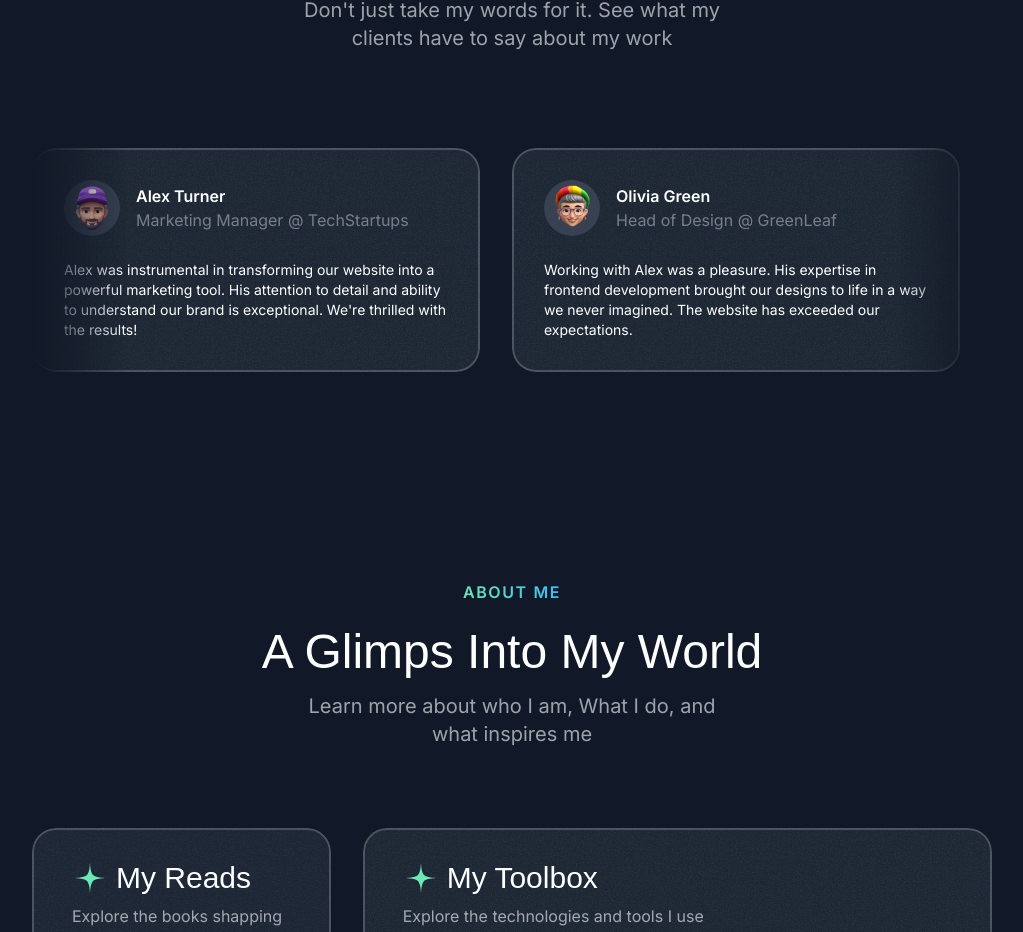
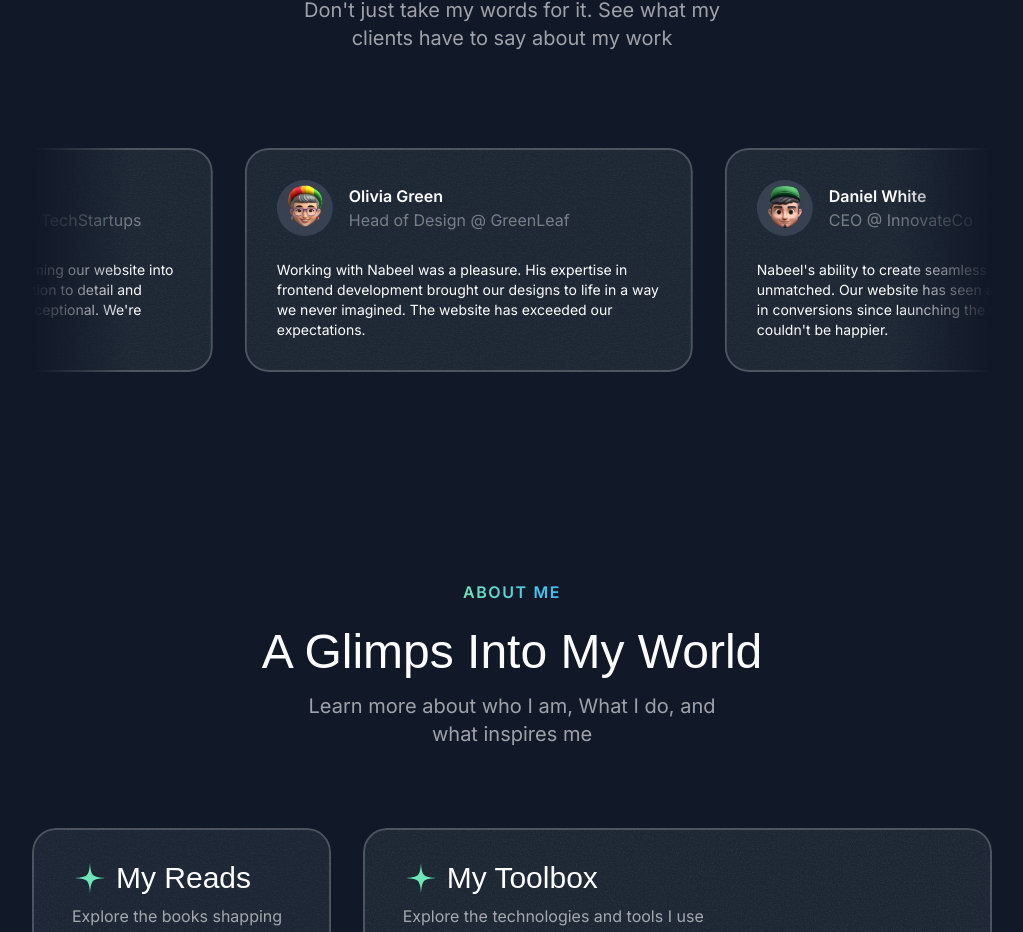
Before and after one commit to NaK8/portfolio, a Next.js app: page / in a window 1280 px wide. Shown: the part 3396-4328 px from the top of the page, without its empty margins (128-1151 px from the left). Built offline with nearby package versions, Linux system fonts and the light colour scheme; a web font is replaced by a local one.

Commit message:
add testimonial section animation

```diff
--- a/sections/Testimonials.tsx
+++ b/sections/Testimonials.tsx
@@ -6,36 +6,37 @@ import memojiAvatar5 from "@/assets/images/memoji-avatar-5.png";
 import SectionHeader from "@/components/section-header";
 import Image from "next/image";
 import Card from "@/components/card";
+import { Fragment } from "react";
 
 const testimonials = [
   {
     name: "Alex Turner",
     position: "Marketing Manager @ TechStartups",
-    text: "Alex was instrumental in transforming our website into a powerful marketing tool. His attention to detail and ability to understand our brand is exceptional. We're thrilled with the results!",
+    text: "Nabeel was instrumental in transforming our website into a powerful marketing tool. His attention to detail and ability to understand our brand is exceptional. We're thrilled with the results!",
     avatar: memojiAvatar1,
   },
   {
     name: "Olivia Green",
     position: "Head of Design @ GreenLeaf",
-    text: "Working with Alex was a pleasure. His expertise in frontend development brought our designs to life in a way we never imagined. The website has exceeded our expectations.",
+    text: "Working with Nabeel was a pleasure. His expertise in frontend development brought our designs to life in a way we never imagined. The website has exceeded our expectations.",
     avatar: memojiAvatar2,
   },
   {
     name: "Daniel White",
     position: "CEO @ InnovateCo",
-    text: "Alex's ability to create seamless user experiences is unmatched. Our website has seen a significant increase in conversions since launching the new design. We couldn't be happier.",
+    text: "Nabeel's ability to create seamless user experiences is unmatched. Our website has seen a significant increase in conversions since launching the new design. We couldn't be happier.",
     avatar: memojiAvatar3,
   },
   {
     name: "Emily Carter",
     position: "Product Manager @ GlobalTech",
-    text: "Alex is a true frontend wizard. He took our complex product and transformed it into an intuitive and engaging user interface. We're already seeing positive feedback from our customers.",
+    text: "Nabeel is a true frontend wizard. He took our complex product and transformed it into an intuitive and engaging user interface. We're already seeing positive feedback from our customers.",
     avatar: memojiAvatar4,
   },
   {
     name: "Michael Brown",
     position: "Director of IT @ MegaCorp",
-    text: "Alex's work on our website has been nothing short of exceptional. He's a talented developer who is also a great communicator. We highly recommend him.",
+    text: "Nabeel's work on our website has been nothing short of exceptional. He's a talented developer who is also a great communicator. We highly recommend him.",
     avatar: memojiAvatar5,
   },
 ];
@@ -50,12 +51,14 @@ const TestimonialsSection = () => {
           description="Don't just take my words for it. See what my clients have to say about
           my work"
         />
-        <div className="mt-16 flex overflow-x-clip [mask-image:linear-gradient(to_right,transparent,black_10%,black_90%,transparent)] lg:mt-24">
-          <div className="flex flex-none gap-8">
+        <div className="-my-4 mt-12 flex overflow-x-clip py-4 [mask-image:linear-gradient(to_right,transparent,black_10%,black_90%,transparent)] lg:mt-20">
+          <div className="animate-move-left flex flex-none gap-8 pr-8 [animation-duration:60s] hover:[animation-play-state:paused]">
+            {[...new Array(2)].fill(0).map((_, i) => (
+              <Fragment key={i}>
                 {testimonials.map((testimonial) => (
                   <Card
                     key={crypto.randomUUID()}
-                className="max-w-xs p-6 md:max-w-md md:p-8"
+                    className="max-w-xs p-6 transition duration-300 hover:-rotate-3 md:max-w-md md:p-8"
                   >
                     <div className="flex items-center gap-4">
                       <div className="inline-flex size-14 flex-shrink-0 items-center justify-center rounded-full bg-gray-700">
@@ -75,6 +78,8 @@ const TestimonialsSection = () => {
                     <p className="mt-4 text-sm md:mt-6">{testimonial.text}</p>
                   </Card>
                 ))}
+              </Fragment>
+            ))}
           </div>
         </div>
       </div>
```
Lines whose indentation alone changed are shown as unchanged.
